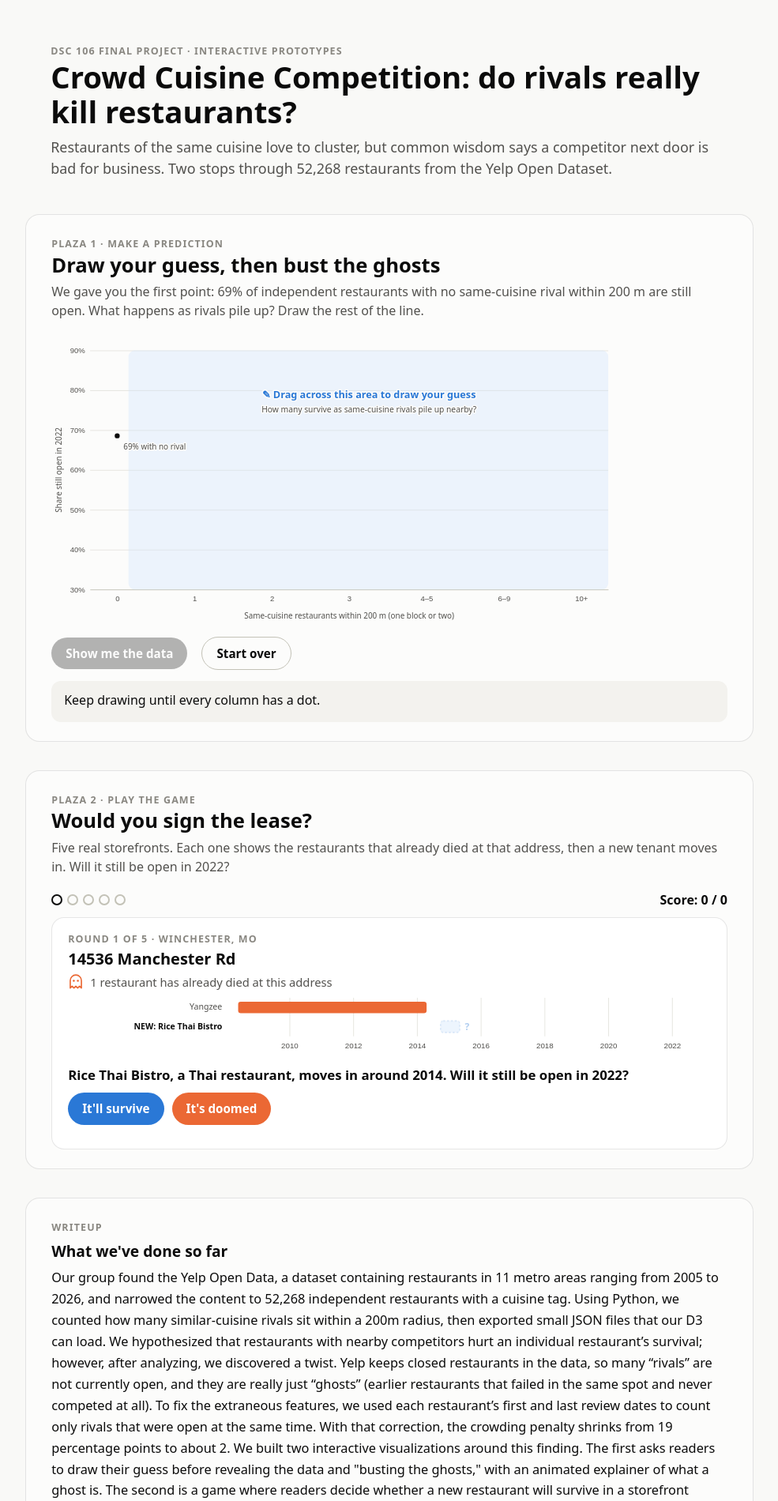
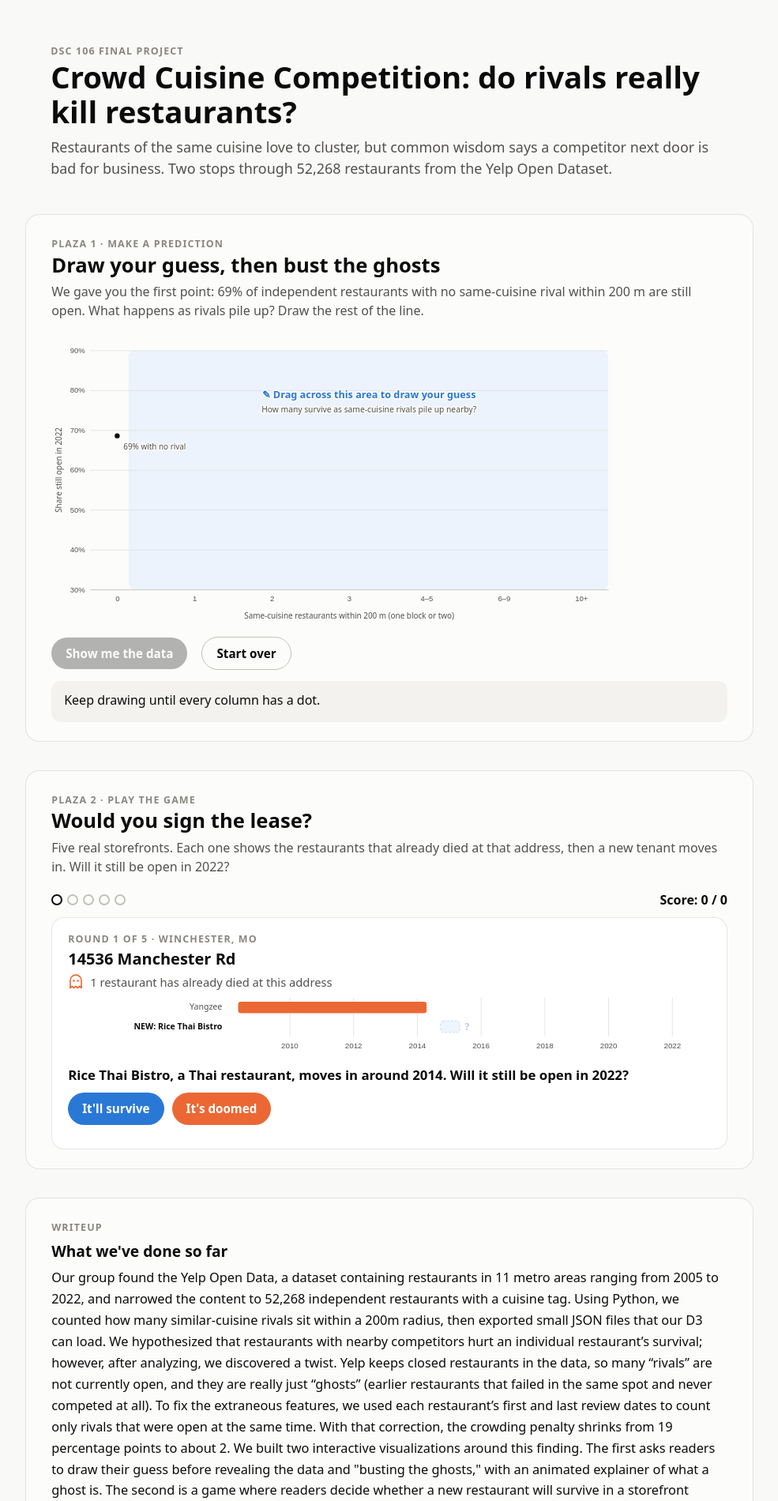
Before and after one commit to wyllz/Final-Project-DSC106, a plain HTML site: page interactive/index.html in a window 1280 px wide. Shown: the top 1900 px of the page at 79% size, without its empty margins (147-1132 px from the left). Drawn offline with nearby package versions, Linux system fonts and the light colour scheme.

Commit message:
fixed wording in top of page

```diff
--- a/interactive/index.html
+++ b/interactive/index.html
@@ -9,7 +9,7 @@
 </head>
 <body>
   <header class="intro">
-    <div class="kicker">DSC 106 Final Project · interactive prototypes</div>
+    <div class="kicker">DSC 106 Final Project</div>
     <h1>Crowd Cuisine Competition: do rivals really kill restaurants?</h1>
     <p class="lede">Restaurants of the same cuisine love to cluster, but common wisdom says a competitor next door is bad
       for business. Two stops through 52,268 restaurants from the Yelp Open Dataset.</p>
@@ -56,7 +56,7 @@
     <div class="kicker">Writeup</div>
     <h3>What we've done so far</h3>
     <p>
-      Our group found the Yelp Open Data, a dataset containing restaurants in 11 metro areas ranging from 2005 to 2026,
+      Our group found the Yelp Open Data, a dataset containing restaurants in 11 metro areas ranging from 2005 to 2022,
        and narrowed the content to 52,268 independent restaurants with a cuisine tag. Using Python, we counted how many
        similar-cuisine rivals sit within a 200m radius, then exported small JSON files that our D3 can load. We hypothesized
        that restaurants with nearby competitors hurt an individual restaurant’s survival; however, after analyzing, we discovered a twist.
```
